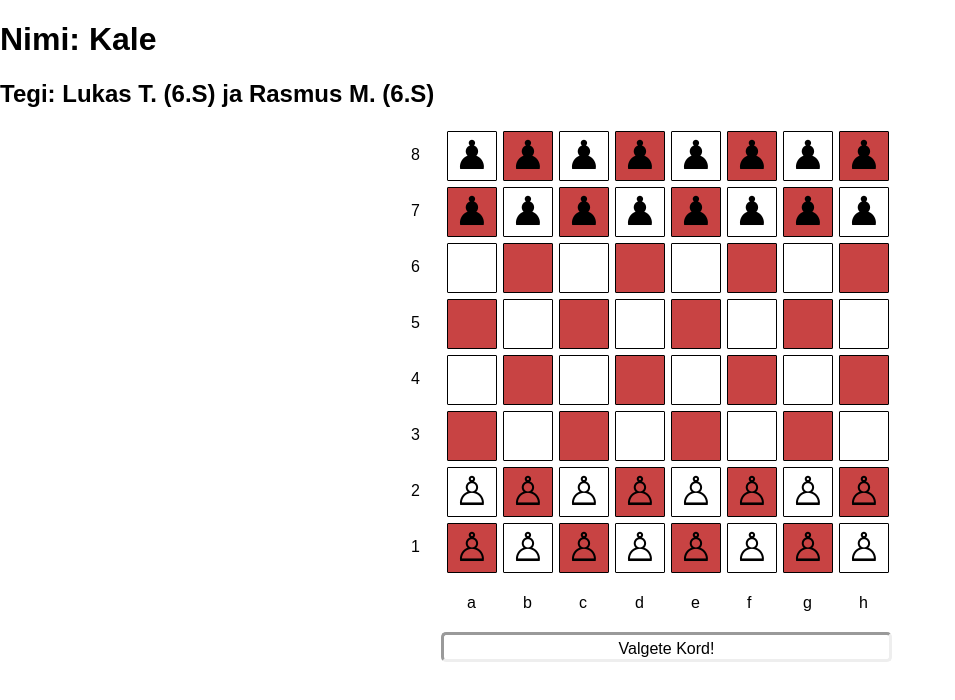
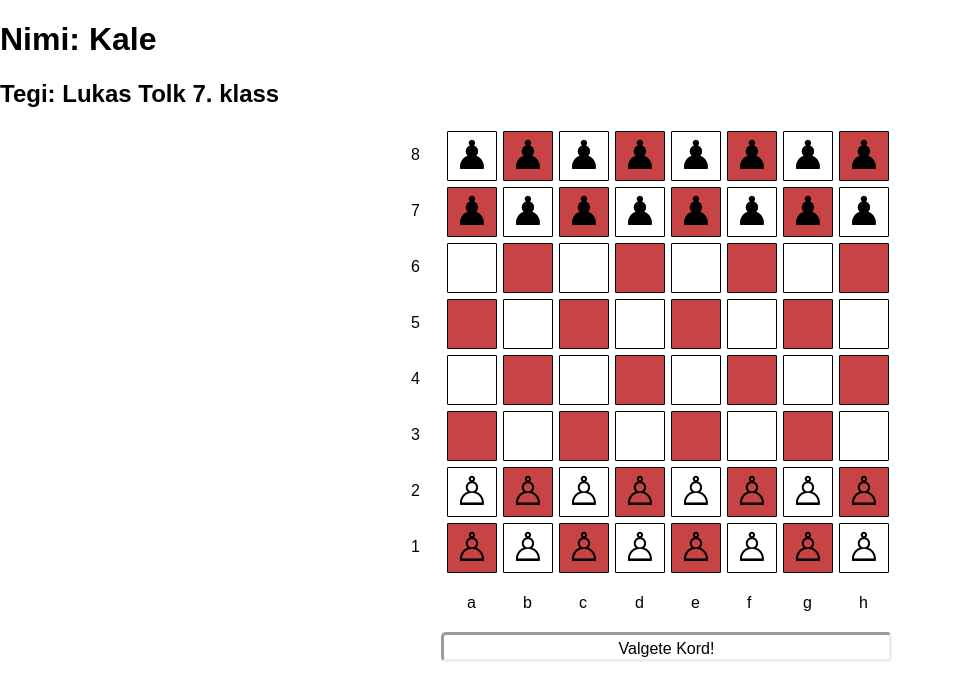
Before and after one commit to LukasTLK/kale, a plain HTML site: page index.html in a window 1280 px wide. Shown: the whole page, without its empty margins (0-955 px from the left). Drawn offline with nearby package versions, Linux system fonts and the light colour scheme.

Commit message:
Update index.html

```diff
--- a/index.html
+++ b/index.html
@@ -9,7 +9,7 @@
 <body>
 <!-- partial:index.partial.html -->
 <h1>Nimi: Kale</h1>
-<h2>Tegi: Lukas T. (6.S) ja Rasmus M. (6.S)</h2>
+<h2>Tegi: Lukas Tolk 7. klass</h2>
 <div id="game">
     <div class='cellprefix'>8</div>
     <div class='gamecell' id='1_8'></div>
```
